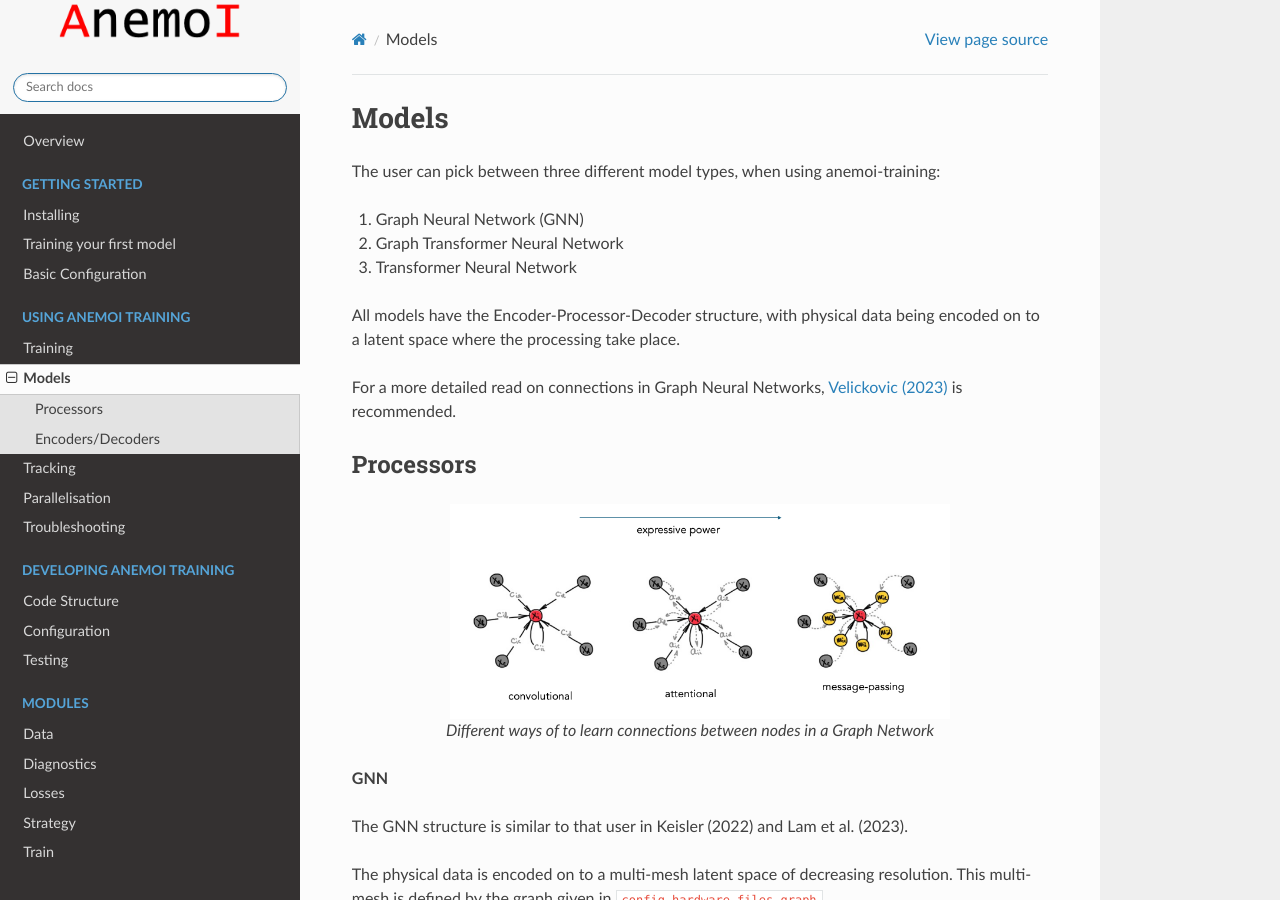
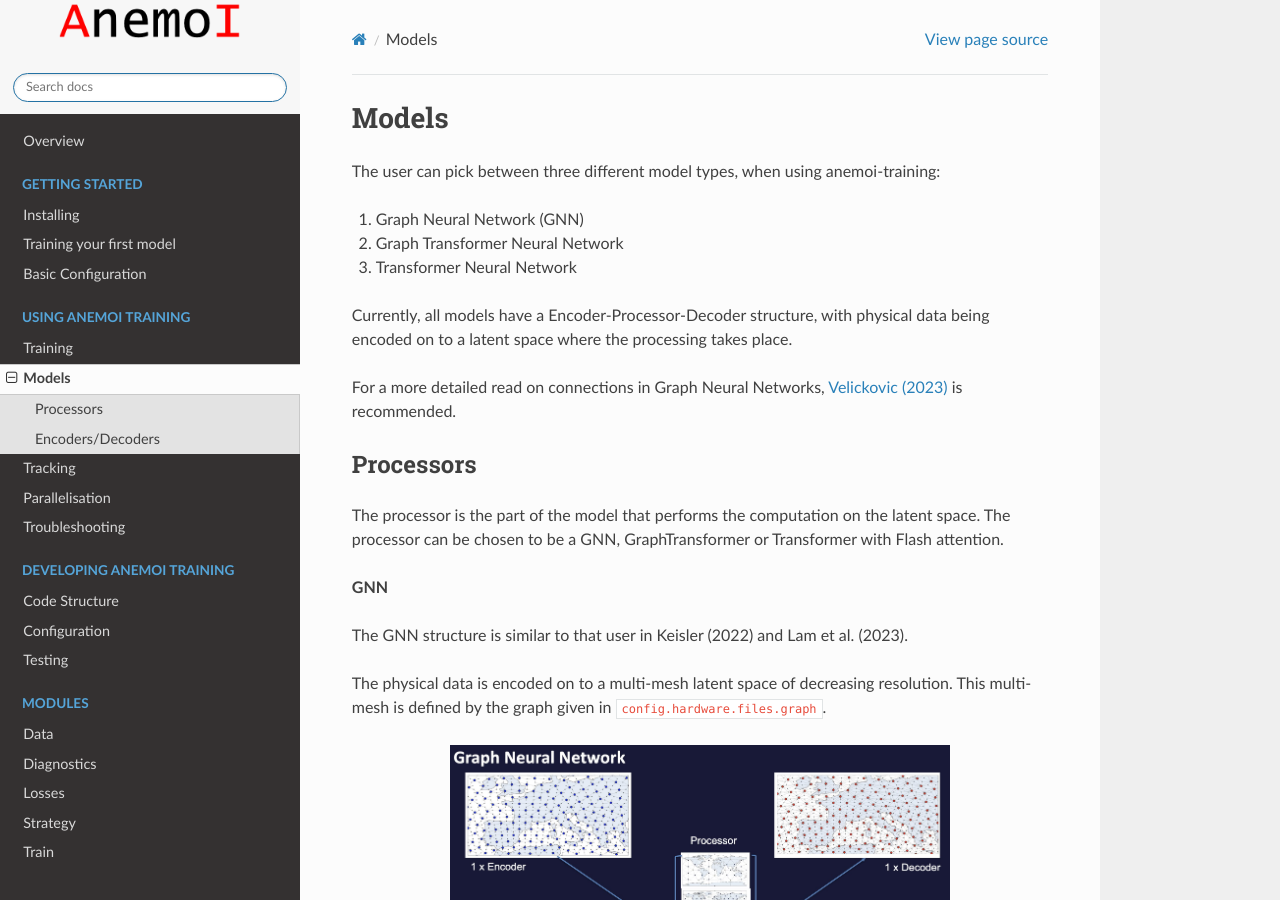
Before and after one commit to ecmwf/anemoi-training, a Sphinx documentation site: the page built from docs/user-guide/models.rst, in a window 1280 px wide and 900 px high. Built offline with Sphinx 7.4.7 and the Read the Docs theme 2.0.0, drawn with Linux system fonts in a browser that asks for light colours; the version number could not be read and is left out.

Commit message:
docs: remove unsourced image

```diff
--- a/docs/user-guide/models.rst
+++ b/docs/user-guide/models.rst
@@ -9,8 +9,9 @@ anemoi-training:
 #. Graph Transformer Neural Network
 #. Transformer Neural Network
 
-All models have the Encoder-Processor-Decoder structure, with physical
-data being encoded on to a latent space where the processing take place.
+Currently, all models have a Encoder-Processor-Decoder structure, with
+physical data being encoded on to a latent space where the processing
+takes place.
 
 For a more detailed read on connections in Graph Neural Networks,
 `Velickovic (2023) <https://arxiv.org/pdf/2301.08210>`_ is recommended.
@@ -19,11 +20,9 @@ For a more detailed read on connections in Graph Neural Networks,
  Processors
 ************
 
-.. figure:: ../images/processor.png
-   :width: 500
-   :align: center
-
-   Different ways of to learn connections between nodes in a Graph Network
+The processor is the part of the model that performs the computation on
+the latent space. The processor can be chosen to be a GNN,
+GraphTransformer or Transformer with Flash attention.
 
 **GNN**
 
```
Also changed, not shown: docs/images/processor.png (deleted).
